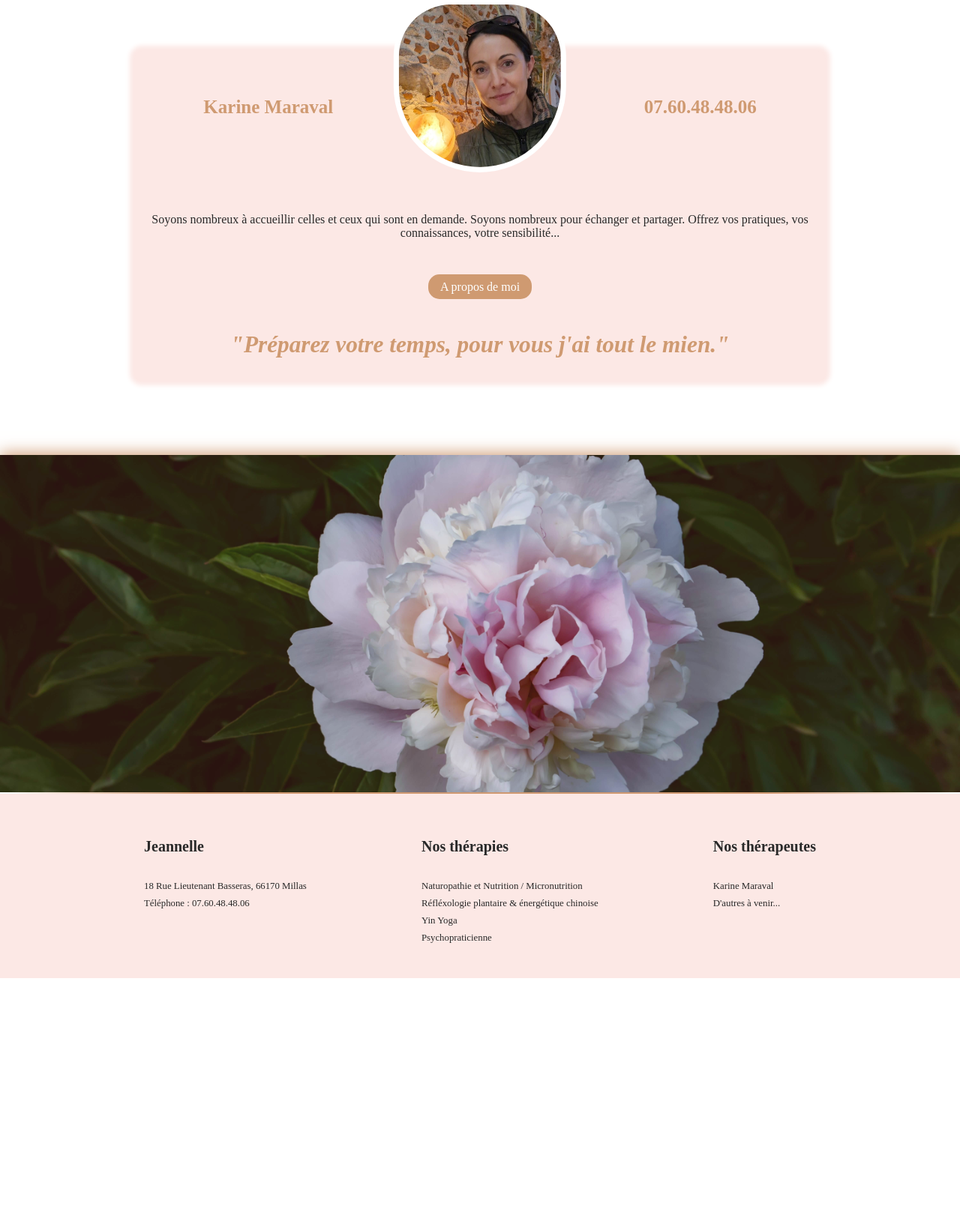
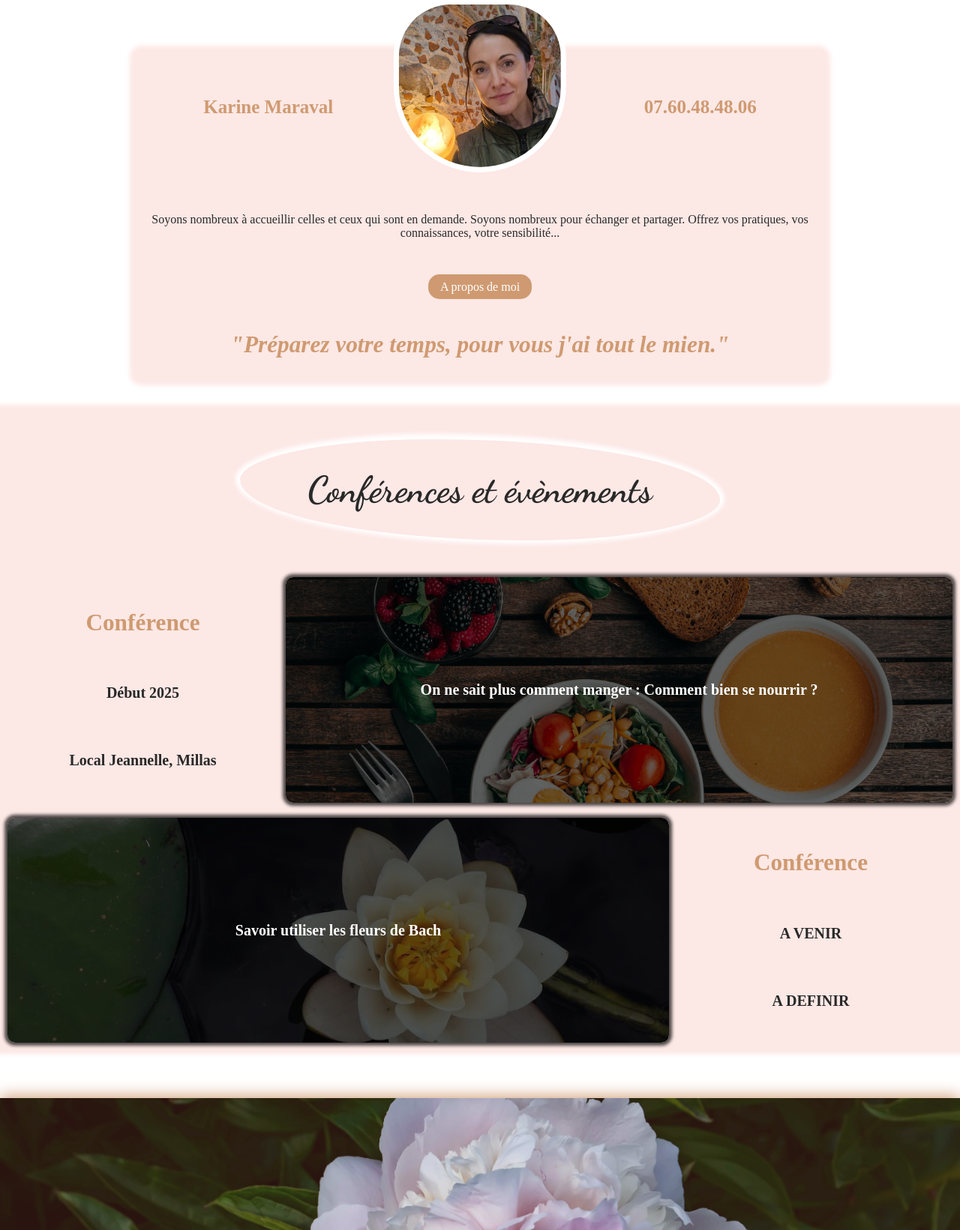
Before and after one commit to Nifrael/jeannelle-1, a PHP site: page / in a window 1280 px wide. Shown: the part 1670-3311 px from the top of the page at 75% size. Before the commit the page ends 2975 px from the top, so only its background shows below. Run offline with PHP 8.4, Linux system fonts and the light colour scheme; some libraries are stand-ins or nearby versions; some web fonts are replaced.

Commit message:
Section évènements desktop

```diff
--- a/accueil.html
+++ b/accueil.html
@@ -171,8 +171,31 @@
         </cite>
       </div>
     </section>
+
+
+
     <section class="unlimited-container">
-
+      <h1 id="events-title">Conférences et évènements</h1>
+      <div class="events-grid">
+        <div class="event-infos">
+          <h3>Conférence</h3>
+          <h5>Début 2025</h5>
+          <h5>Local Jeannelle, Millas</h5>
+        </div>
+        <div class="event-photo">
+          <h5>On ne sait plus comment manger : Comment bien se nourrir ?</h5>
+        </div>
+      </div>
+      <div class="events-grid alt">
+        <div class="event-infos second infos-alt">
+          <h3>Conférence</h3>
+          <h5>A VENIR</h5>
+          <h5>A DEFINIR</h5>
+        </div>
+        <div class="event-photo second-photo photo-alt">
+          <h5>Savoir utiliser les fleurs de Bach</h5>
+        </div>
+      </div>
     </section>
   </main>
   <div class="photo-end"></div>
--- a/assets/css/accueil.css
+++ b/assets/css/accueil.css
@@ -264,6 +264,118 @@
 
 /* Fin de la carte du thérapeute */
 
+/* Section des évènements */
+
+.unlimited-container {
+  width: 100%;
+  box-shadow: 0px -1px 6px 6px var(--main-color);
+  background-color: var(--main-color);
+  padding-top: 3%;
+  margin-top: 3%;
+}
+
+#events-title {
+  text-align: center;
+  margin: auto;
+  margin-bottom: 3%;
+  box-shadow: 0px -1px 6px 6px var(--white);
+  width: 50%;
+  padding: 3%;
+  border-radius: 20px;
+  border-top-left-radius: 40%;
+  border-bottom-left-radius: 60%;
+  border-top-right-radius: 60%;
+  border-bottom-right-radius: 40%;
+  transition: 0.5s ease-in-out;
+}
+
+#events-title:hover {
+  background-color: white;
+  transition: 0.5s ease-in-out;
+}
+
+.events-grid {
+  display: grid;
+  width: 100%;
+  grid-template-columns: 30% 70%;
+  grid-template-rows: repeat(1, auto);
+  border-top: 10px solid var(--main-color);
+  border-bottom: 10px solid var(--main-color);
+  border-right: 10px solid var(--main-color);
+  background-color: var(--main-color);
+}
+
+.alt {
+  grid-template-columns: 70% 30%;
+  border-left: 10px solid var(--main-color);
+}
+
+.event-infos {
+  display: grid;
+  grid-template-columns: 1fr;
+  grid-template-rows: repeat(3, auto);
+  padding: 3%;
+  grid-column: 1/2;
+}
+
+.infos-alt {
+  grid-column: 2/3;
+}
+
+.event-infos h3:first-child {
+  grid-row: 1/2;
+  justify-self: center;
+  align-self: center;
+  color: var(--important-color);
+}
+
+.event-infos h5:nth-child(2) {
+  grid-row: 2/3;
+  justify-self: center;
+  align-self: center;
+}
+
+.event-infos h5:nth-child(3) {
+  grid-row: 3/4;
+  justify-self: center;
+  align-self: center;
+}
+
+.event-photo {
+  background-image: url(../images/Meal.jpg);
+  background-position: center;
+  background-size: cover;
+  background-blend-mode: overlay;
+  background-color: rgba(0, 0, 0, 0.6);
+  position: relative;
+  grid-column: 2/3;
+  grid-row: 1/3;
+  border-radius: 10px;
+  box-shadow: 0px 0px 4px 4px rgba(0, 0, 0, 0.7);
+}
+
+.second-photo {
+  background-image: url(../images/Bach.jpg);
+}
+
+.photo-alt {
+  grid-column: 1/2;
+}
+
+.event-photo h5 {
+  color: var(--white);
+  display: inline;
+  margin: 0;
+  position: absolute;
+  text-align: center;
+  top: 50%;
+  left: 50%;
+  transform: translate(-50%, -50%);
+  white-space: nowrap;
+}
+
+/* Fin de la section des évènements */
+
 .citation-home {
   text-align: center;
   color: var(--important-color);
```
Also changed, not shown: assets/images/Bach.jpg (added), assets/images/Meal.jpg (added).
